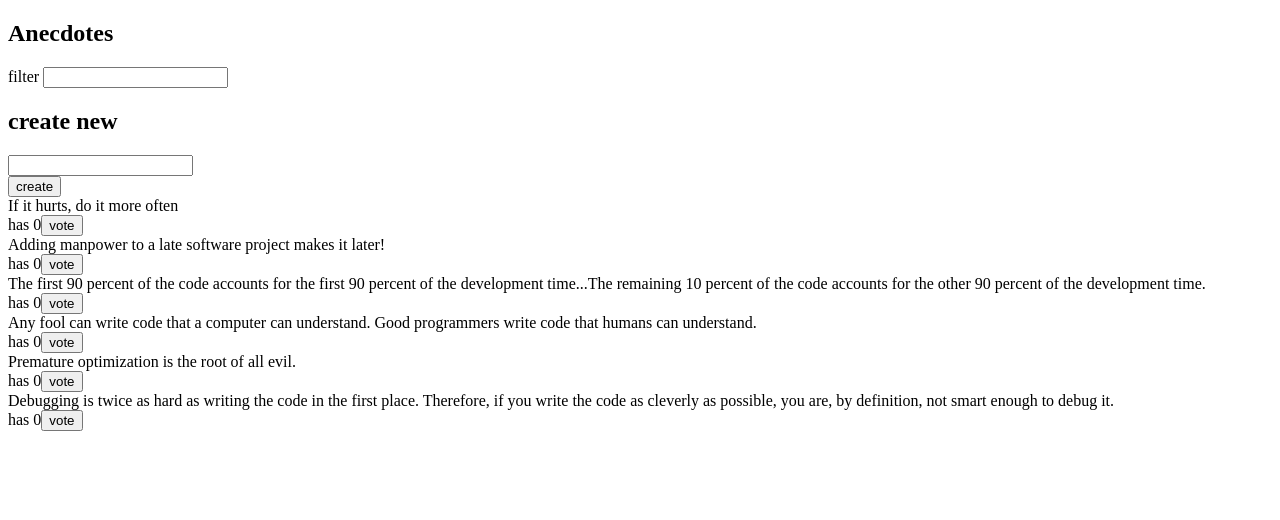
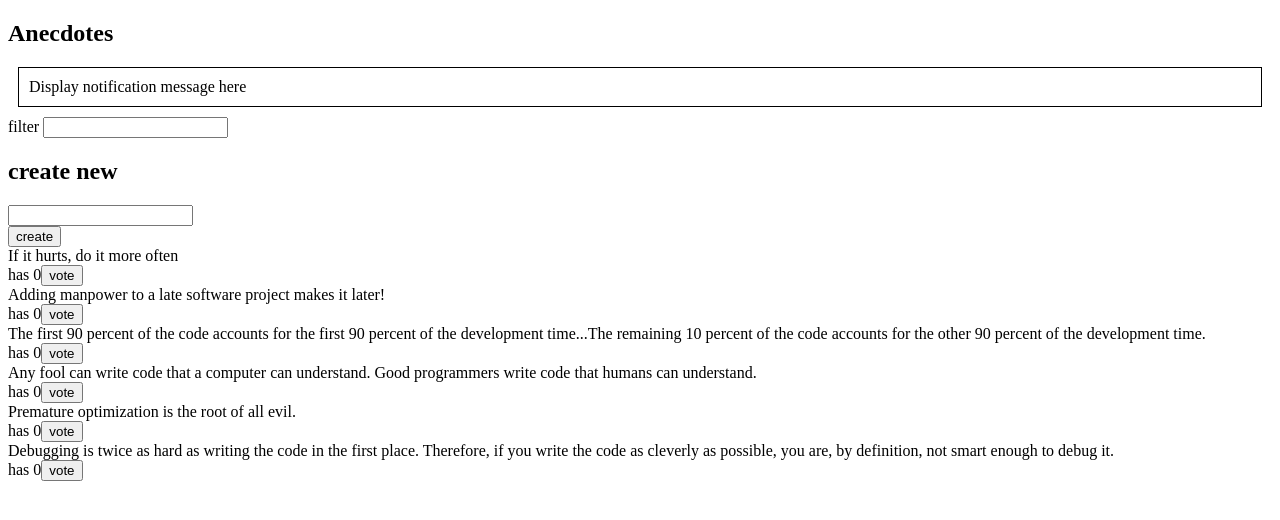
Before and after one commit to baritoni/full-stack-open, a React (Create React App) app in the folder osa 6/redux-anecdotes/: page / in a window 1280 px wide. Shown: the top 520 px of the page. Built offline with nearby package versions, Linux system fonts and the light colour scheme.

Commit message:
tehtävä 6.12 valmiiksi

```diff
--- a/osa 6/redux-anecdotes/src/App.js
+++ b/osa 6/redux-anecdotes/src/App.js
@@ -1,11 +1,13 @@
 import Filter from './components/Filter.js'
 import AnecdoteForm from './components/AnecdoteForm.js'
 import AnecdoteList from './components/AnecdoteList.js'
+import Notification from './components/Notification.js'
 
 const App = () => {
   return (
     <div>
       <h2>Anecdotes</h2>
+      <Notification />
       <Filter />
       <AnecdoteForm />
       <AnecdoteList />
--- a/osa 6/redux-anecdotes/src/components/Notification.js
+++ b/osa 6/redux-anecdotes/src/components/Notification.js
@@ -1,14 +1,16 @@
+import { useSelector } from 'react-redux'
+
 const Notification = () => {
+  const notification = useSelector(({ notification }) => {
+    return notification
+  })
   const style = {
     border: 'solid',
     padding: 10,
-    borderWidth: 1
+    borderWidth: 1,
+    margin: 10
   }
-  return (
-    <div style={style}>
-      render here notification...
-    </div>
-  )
+  return <div style={style}>{notification}</div>
 }
 
 export default Notification
--- /dev/null
+++ b/osa 6/redux-anecdotes/src/reducers/notificationReducer.js
@@ -0,0 +1,14 @@
+import { createSlice } from '@reduxjs/toolkit'
+
+const notificationSlice = createSlice({
+  name: 'notification',
+  initialState: 'Display notification message here',
+  reducers: {
+    notificationDisplay(state, action) {
+      return action.payload
+    }
+  }
+})
+
+export const { notificationDisplay } = notificationSlice.actions
+export default notificationSlice.reducer
--- a/osa 6/redux-anecdotes/src/store.js
+++ b/osa 6/redux-anecdotes/src/store.js
@@ -2,11 +2,13 @@ import { configureStore } from '@reduxjs/toolkit'
 
 import anecdoteReducer from './reducers/anecdoteReducer'
 import filterReducer from './reducers/filterReducer'
+import notificationReducer from './reducers/notificationReducer'
 
 export const store = configureStore({
   reducer: {
     anecdotes: anecdoteReducer,
-    filter: filterReducer
+    filter: filterReducer,
+    notification: notificationReducer
   }
 })
 
```
